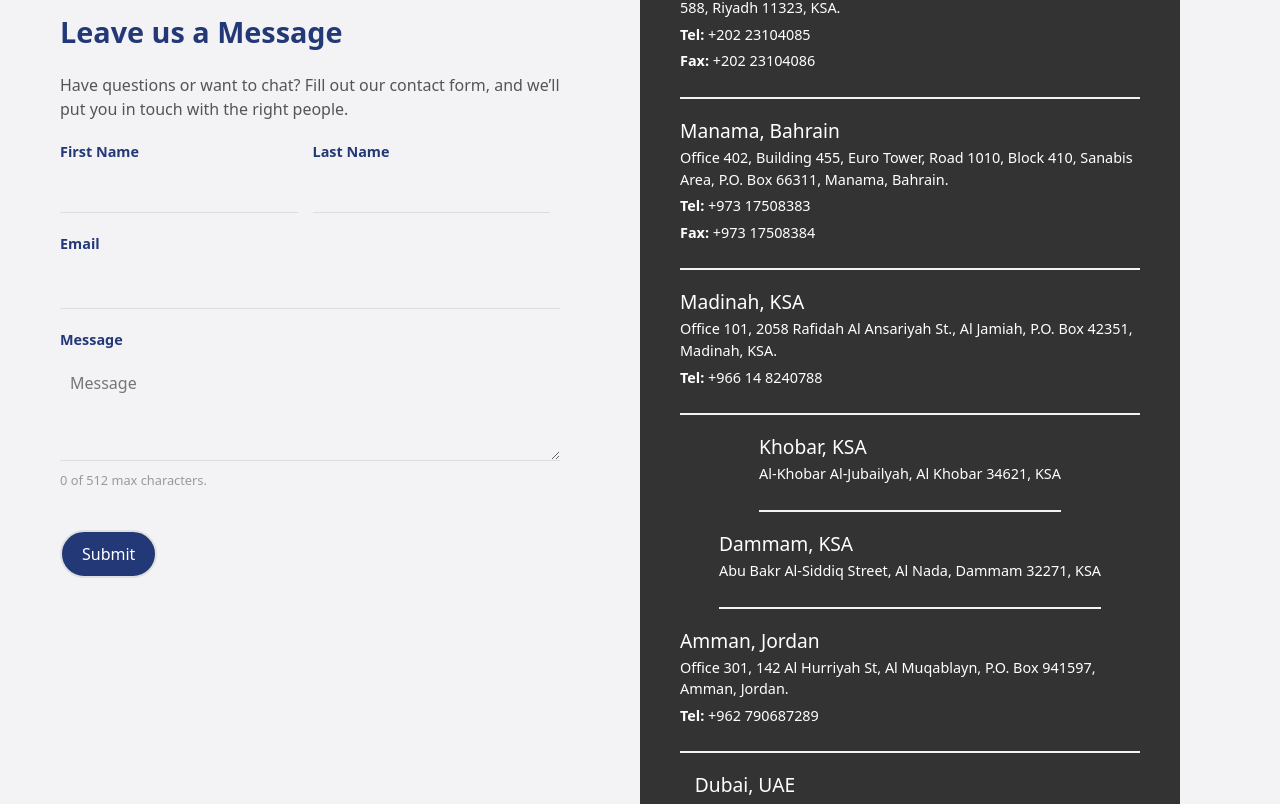
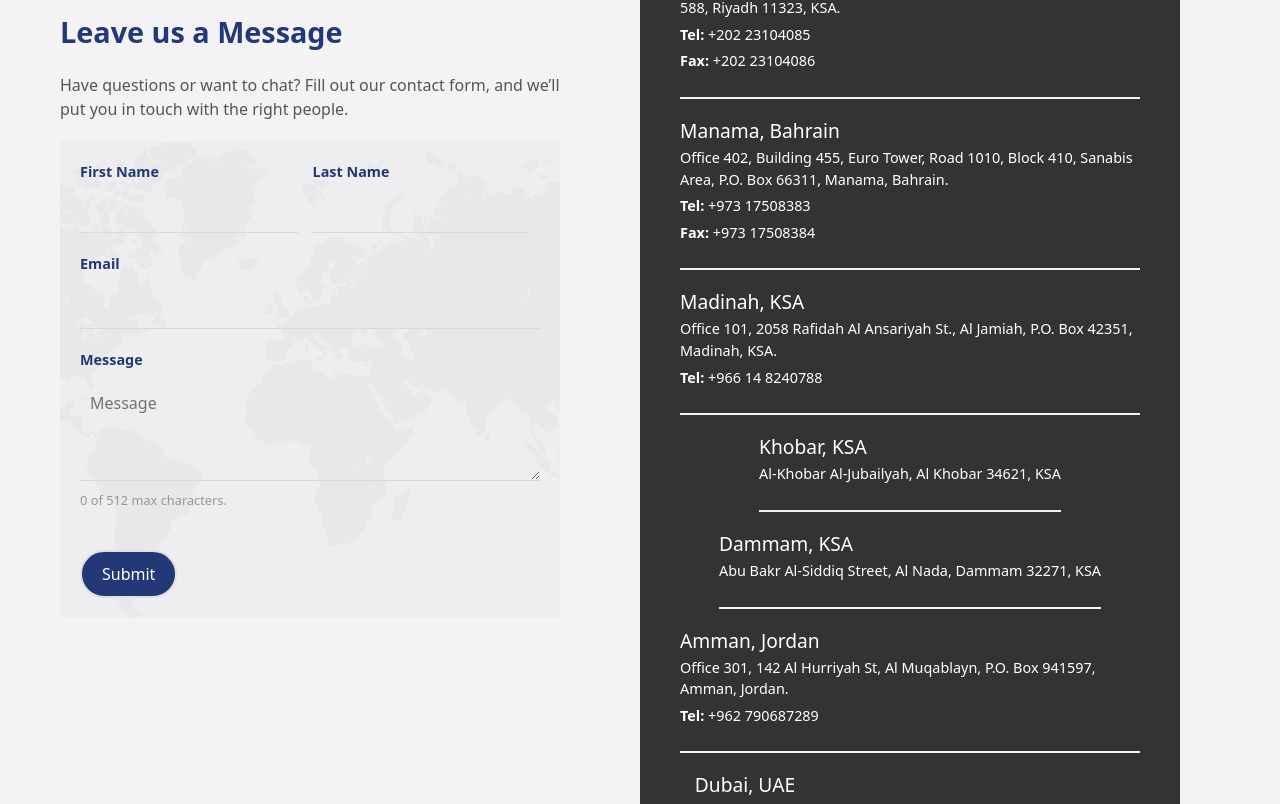
Before and after one commit to elsheikh21/euro-group-sito, a React (Create React App) app: page /contact in a window 1280 px wide. Shown: the part 852-1656 px from the top of the page. Built offline with nearby package versions, Linux system fonts and the light colour scheme; a web font is replaced by a local one.

Commit message:
feat: :lipstick: form background img

```diff
--- a/src/components/ContactBody.css
+++ b/src/components/ContactBody.css
@@ -182,3 +182,57 @@
         margin-top: -7rem;
     }
   }
+
+  /* Updated Contact Form Section with Background Image */
+.contact-form-div {
+    flex: 1;
+    padding: 20px;
+    text-align: left;
+    background-image: url('../../public/images/map.png'); /* Replace with the actual image URL */
+    background-size: cover; /* Ensures the image covers the entire section */
+    background-position: center; /* Centers the background image */
+    background-repeat: no-repeat; /* Prevents the image from repeating */
+    position: relative; /* Positioning for any overlay or text content */
+    color: #ffffff; /* Sets text color to white for better contrast against the background */
+  }
+
+  /* Optional: Add a semi-transparent overlay for better text readability */
+  .contact-form-div::before {
+    content: '';
+    position: absolute;
+    top: 0;
+    left: 0;
+    width: 100%;
+    height: 100%;
+    background-color: rgba(38, 38, 40, 0.02); /* Semi-transparent black overlay */
+    z-index: 1; /* Places the overlay behind the text */
+  }
+
+  /* Ensure text and other elements are above the background and overlay */
+  .contact-left h2,
+  .contact-left p,
+  .contact-form-div {
+    position: relative; /* Ensures text and form are above the overlay */
+    z-index: 2; /* Stacks the text above the overlay */
+  }
+
+  /* Adjust the button styles to ensure visibility */
+  .contact-form-button {
+    padding: 10px 20px;
+    font-size: 1rem;
+    background-color: #233876;
+    color: #ffffff;
+    border: 2px solid #e0e0e0;
+    border-radius: 30px;
+    cursor: pointer;
+    align-self: flex-start;
+    margin-top: 20px;
+    transition: background-color 0.3s ease, color 0.3s ease, border-color 0.3s ease;
+    z-index: 2; /* Keeps button above overlay */
+  }
+
+  .contact-form-button:hover {
+    background-color: #19258b;
+    color: #ffffff;
+    border-color: #d0d0d0;
+  }
--- a/src/components/ContactBody.js
+++ b/src/components/ContactBody.js
@@ -70,6 +70,7 @@ const ContactBody = () => {
             Have questions or want to chat? Fill out our contact form, and we’ll put you in touch with the right people.
             </p>
         </div>
+        <div class="contact-form-div">
         <form className="contact-form">
           <div className="form-group double">
             <div className="form-item">
@@ -97,6 +98,7 @@ const ContactBody = () => {
           </div>
           <button class="contact-form-button" type="submit">Submit</button>
         </form>
+        </div>
       </div>
 
       <div className="contact-right">
```
